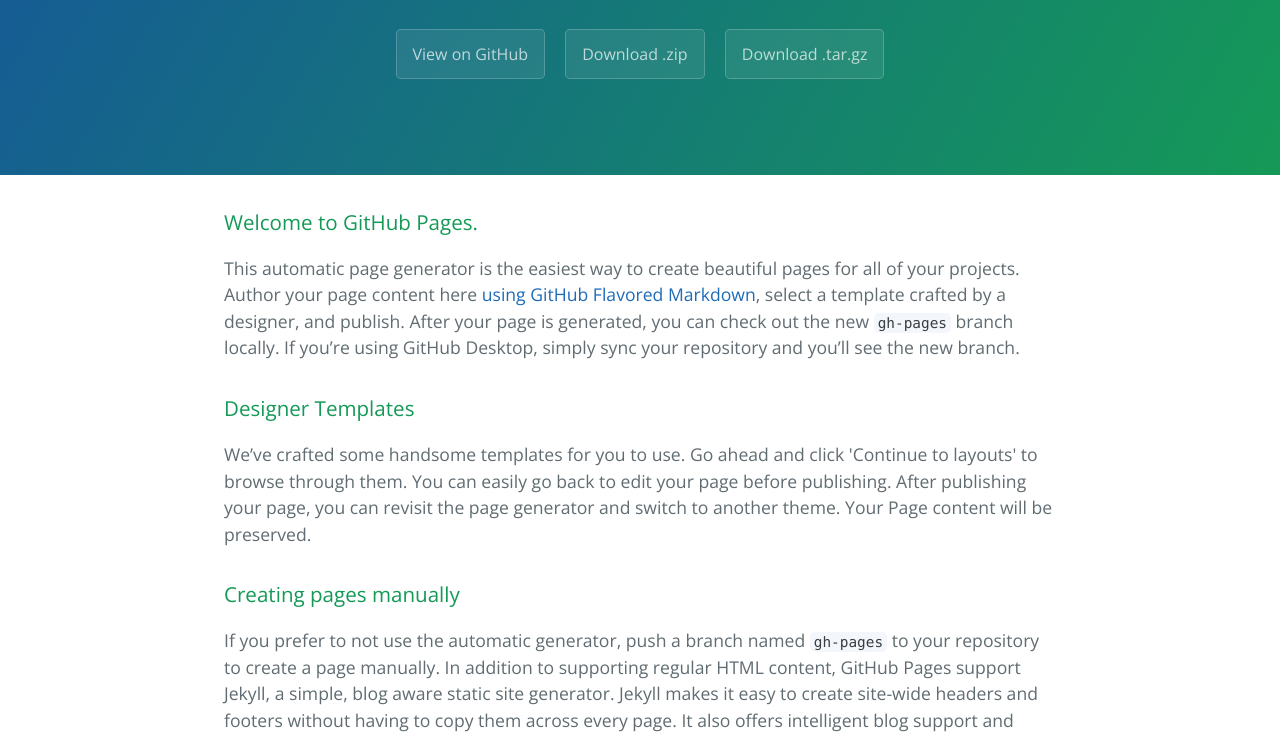
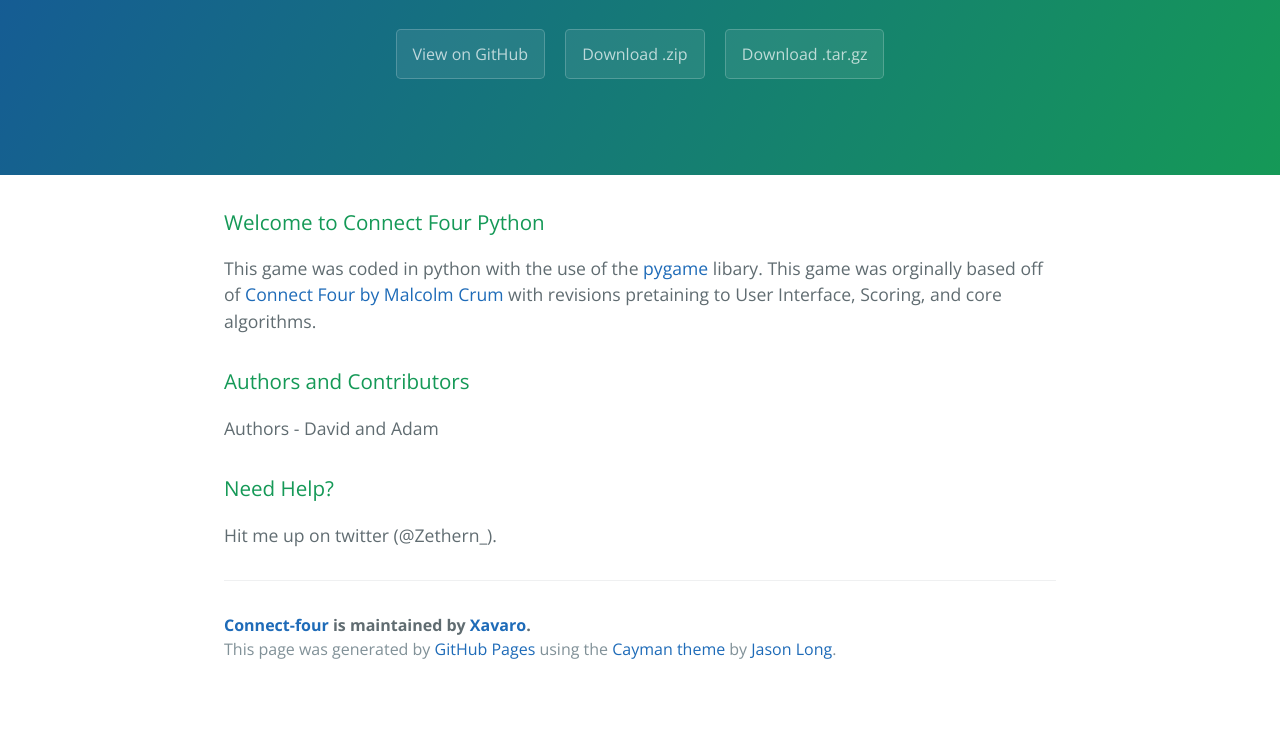
Before and after one commit to Xavaro/Connect-Four, a plain HTML site: page index.html in a window 1280 px wide. Shown: the part 208-945 px from the top of the page. After the commit the page ends 901 px from the top, so only its background shows below. Drawn offline with nearby package versions, Linux system fonts and the light colour scheme.

```diff
--- a/index.html
+++ b/index.html
@@ -20,29 +20,19 @@
 
     <section class="main-content">
       <h3>
-<a id="welcome-to-github-pages" class="anchor" href="#welcome-to-github-pages" aria-hidden="true"><span aria-hidden="true" class="octicon octicon-link"></span></a>Welcome to GitHub Pages.</h3>
+<a id="welcome-to-connect-four-python" class="anchor" href="#welcome-to-connect-four-python" aria-hidden="true"><span aria-hidden="true" class="octicon octicon-link"></span></a>Welcome to Connect Four Python</h3>
 
-<p>This automatic page generator is the easiest way to create beautiful pages for all of your projects. Author your page content here <a href="https://guides.github.com/features/mastering-markdown/">using GitHub Flavored Markdown</a>, select a template crafted by a designer, and publish. After your page is generated, you can check out the new <code>gh-pages</code> branch locally. If you’re using GitHub Desktop, simply sync your repository and you’ll see the new branch.</p>
-
-<h3>
-<a id="designer-templates" class="anchor" href="#designer-templates" aria-hidden="true"><span aria-hidden="true" class="octicon octicon-link"></span></a>Designer Templates</h3>
-
-<p>We’ve crafted some handsome templates for you to use. Go ahead and click 'Continue to layouts' to browse through them. You can easily go back to edit your page before publishing. After publishing your page, you can revisit the page generator and switch to another theme. Your Page content will be preserved.</p>
-
-<h3>
-<a id="creating-pages-manually" class="anchor" href="#creating-pages-manually" aria-hidden="true"><span aria-hidden="true" class="octicon octicon-link"></span></a>Creating pages manually</h3>
-
-<p>If you prefer to not use the automatic generator, push a branch named <code>gh-pages</code> to your repository to create a page manually. In addition to supporting regular HTML content, GitHub Pages support Jekyll, a simple, blog aware static site generator. Jekyll makes it easy to create site-wide headers and footers without having to copy them across every page. It also offers intelligent blog support and other advanced templating features.</p>
+<p>This game was coded in python with the use of the <a href="http://www.pygame.org">pygame</a> libary. This game was orginally based off of <a href="www.apf.cloud/djmemes">Connect Four by Malcolm Crum</a> with revisions pretaining to User Interface, Scoring, and core algorithms. </p>
 
 <h3>
 <a id="authors-and-contributors" class="anchor" href="#authors-and-contributors" aria-hidden="true"><span aria-hidden="true" class="octicon octicon-link"></span></a>Authors and Contributors</h3>
 
-<p>You can <a href="https://help.github.com/articles/basic-writing-and-formatting-syntax/#mentioning-users-and-teams" class="user-mention">@mention</a> a GitHub username to generate a link to their profile. The resulting <code>&lt;a&gt;</code> element will link to the contributor’s GitHub Profile. For example: In 2007, Chris Wanstrath (<a href="https://github.com/defunkt" class="user-mention">@defunkt</a>), PJ Hyett (<a href="https://github.com/pjhyett" class="user-mention">@pjhyett</a>), and Tom Preston-Werner (<a href="https://github.com/mojombo" class="user-mention">@mojombo</a>) founded GitHub.</p>
+<p>Authors - David and Adam</p>
 
 <h3>
-<a id="support-or-contact" class="anchor" href="#support-or-contact" aria-hidden="true"><span aria-hidden="true" class="octicon octicon-link"></span></a>Support or Contact</h3>
+<a id="need-help" class="anchor" href="#need-help" aria-hidden="true"><span aria-hidden="true" class="octicon octicon-link"></span></a>Need Help?</h3>
 
-<p>Having trouble with Pages? Check out our <a href="https://help.github.com/pages">documentation</a> or <a href="https://github.com/contact">contact support</a> and we’ll help you sort it out.</p>
+<p>Hit me up on twitter (@Zethern_).</p>
 
       <footer class="site-footer">
         <span class="site-footer-owner"><a href="https://github.com/Xavaro/Connect-Four">Connect-four</a> is maintained by <a href="https://github.com/Xavaro">Xavaro</a>.</span>
```
Also changed, not shown: params.json (+1 -1 lines).
